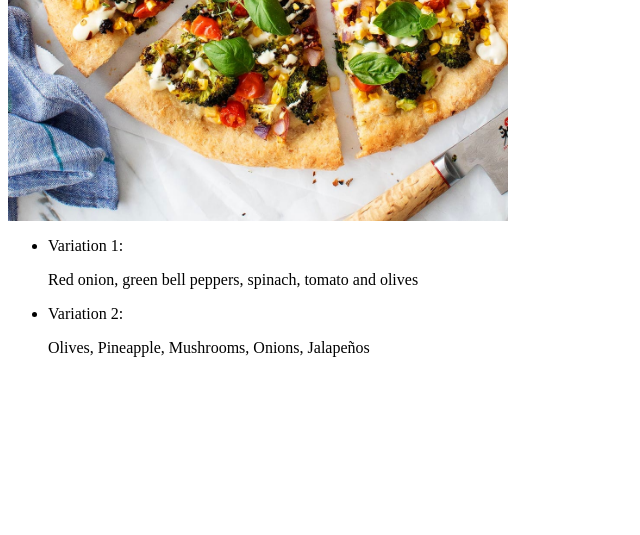
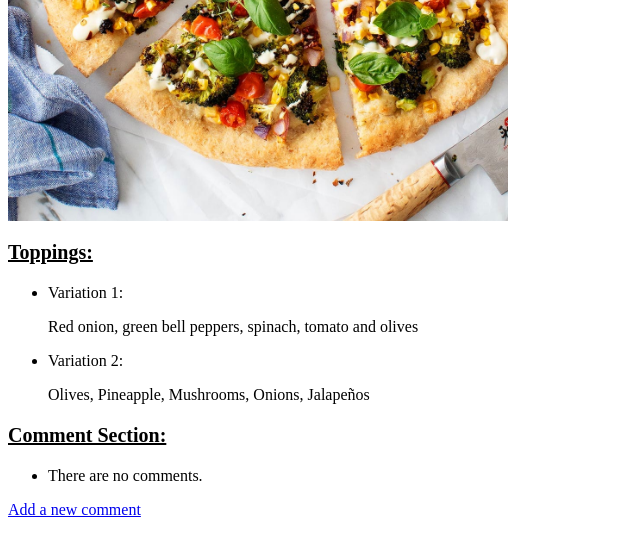
Before and after one commit to Racer2055/Pizzeria, a Django app: page /pizzas/2/ in a window 1280 px wide. Shown: the part 567-1102 px from the top of the page, without its empty margins (0-640 px from the left). Before the commit the page ends 924 px from the top, so only its background shows below. Run offline with Django 3.2, Linux system fonts and the light colour scheme; data comes from the database, SQL or seed files in the repository; both versions use the stored data as it was after the commit.

Commit message:
fixing comment system

```diff
--- a/pizzas/admin.py
+++ b/pizzas/admin.py
@@ -1,8 +1,9 @@
 from django.contrib import admin
 
 # Register your models here.
-from .models import Pizza, Topping, Pizza_Image
+from .models import Pizza, Topping, Pizza_Image,Comment
 
 admin.site.register(Pizza)
 admin.site.register(Topping)
 admin.site.register(Pizza_Image)
+admin.site.register(Comment)
--- a/pizzas/models.py
+++ b/pizzas/models.py
@@ -33,3 +33,14 @@ class Pizza_Image(models.Model):
 
     def __str__(self):
         return self.text
+
+class Comment(models.Model):
+   pizza = models.ForeignKey(Pizza, on_delete = models.CASCADE)
+   text = models.TextField()
+   date_added = models.DateTimeField(auto_now_add = True)
+
+   class Meta:
+      verbose_name_plural = 'comments'
+
+   def __str__(self):
+      return f"{self.text[:50]}"
--- a/pizzas/templates/pizzas/index.html
+++ b/pizzas/templates/pizzas/index.html
@@ -4,6 +4,7 @@
 
 {% block content %}
 
-<p> The Pizzeria project </p>
+<p> Welcome to Anthony's Pizzeria. We offer three spectacular choices of pizzas at this moment with many more to come. </p>
+<p>I hope you enjoy your culinary experience here at Anthony's Pizzeria.</p>
 
 {% endblock content %}
--- a/pizzas/templates/pizzas/pizza.html
+++ b/pizzas/templates/pizzas/pizza.html
@@ -6,6 +6,8 @@
     {% for i in image %}
     <img src="/media/images/{{ i }}.jpg" width = "500" />
     {% endfor %}
+
+    <p style ="font-size:20px"><b><u>Toppings:</u></b></p>
     <ul>
         {% for topping in toppings %}
         <li>
@@ -16,5 +18,20 @@
         <li>No toppings have been decided for this pizza yet.</li>
         {% endfor %}
     </ul>
+        <p></p>
+        <p style ="font-size:20px"><b><u>Comment Section:</u></b></p>
+    <ul>
+        {% for com in comment %}
+        <li>
+            <p>{{ com.date_added|date:'M d, Y H:i' }}</p>
+            <p>{{ com.text|linebreaks }}</p>
+        </li>
+        {% empty %}
+        <li>There are no comments.</li>
+        {% endfor %}
+    </ul>
 
+    <p>
+        <a href="{% url 'pizzas:new_comment' pizza.id %}">Add a new comment</a>
+    </p>
 {% endblock content %}
--- a/pizzas/urls.py
+++ b/pizzas/urls.py
@@ -6,4 +6,5 @@ urlpatterns = [
     path('', views.index, name = 'index'),
     path('pizzas', views.pizzas, name = 'pizzas'),
     path('pizzas/<int:pizza_id>/', views.pizza, name = 'pizza'),
+    path('new_comment/<int:pizza_id>/', views.new_comment, name = "new_comment"),
 ]
--- a/pizzas/views.py
+++ b/pizzas/views.py
@@ -1,5 +1,6 @@
-from django.shortcuts import render
+from django.shortcuts import render , redirect
 from .models import Pizza, Pizza_Image
+from .forms import CommentForm
 
 # Create your views here.
 def index(request):
@@ -15,7 +16,28 @@ def pizza(request, pizza_id):
     pizza = Pizza.objects.get(id = pizza_id)
 
     toppings = pizza.topping_set.all()
+    comment = pizza.comment_set.order_by('-date_added')
     image = pizza.pizza_image_set.all()
-    context = {'pizza': pizza, 'toppings': toppings,'image': image}
+    context = {'pizza': pizza, 'toppings': toppings,'image': image,'comment': comment}
 
     return render(request, 'pizzas/pizza.html', context)
+
+def new_comment(request,pizza_id):
+    pizza = Pizza.objects.get(id = pizza_id)
+
+    if request.method != 'POST':
+        form = CommentForm()
+    else:
+        form = CommentForm(data=request.POST)
+
+        if form.is_valid():
+            new_comment = form.save(commit=False)
+
+            new_comment.pizza = pizza
+            new_comment.save()
+            form.save()
+            return redirect('pizzas:pizza', pizza_id = pizza_id)
+
+    context = {'form':form, 'pizza': pizza}
+
+    return render(request, 'pizzas/new_comment.html', context)
```
Also changed, not shown: pizzas/forms.py (+8 -2 lines), pizzas/templates/pizzas/new_comment.html (added, +16 -0 lines), db.sqlite3, pizzas/migrations/0007_auto_20201129_0709.py (added), pizzas/migrations/0008_auto_20201129_1941.py (added).
